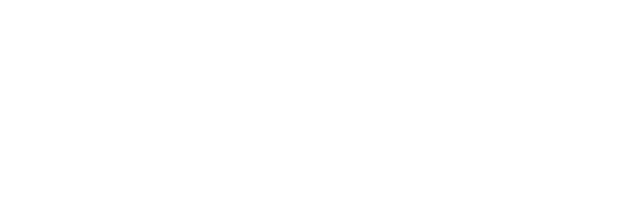
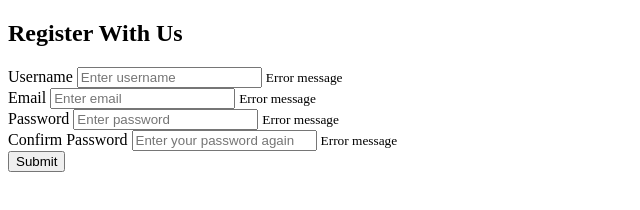
Before and after one commit to BryanS1989/frontend-javascript-pec1, a plain HTML site: page index.html in a window 1280 px wide. Shown: the whole page, without its empty margins (0-640 px from the left). Drawn offline with Linux system fonts and the light colour scheme.

Commit message:
CREATE a new sign up form

```diff
--- a/index.html
+++ b/index.html
@@ -7,11 +7,44 @@
     <meta name="viewport" content="width=device-width, initial-scale=1.0">
     <meta name="description" content="Introducción al desarrollo Frontend con framework JavaScript: PEC 1">
     <link rel="stylesheet" type="text/css" href="styles/styles.css" />
-    <title>PEC 1</title>
+    <script async type="text/javascript" src="./scripts/script.js"></script>
+    <title>PEC 1: Form Validator</title>
 </head>
 
 <body>
+    <div class="container">
+        <form id="form" class="form">
+            <h2>Register With Us</h2>
+            <!-- USER NAME -->
+            <div class="form-control">
+                <label for="username">Username</label>
+                <input type="text" id="username" placeholder="Enter username">
+                <small>Error message</small>
+            </div>
 
+            <!-- USER EMAIL -->
+            <div class="form-control">
+                <label for="email">Email</label>
+                <input type="text" id="email" placeholder="Enter email">
+                <small>Error message</small>
+            </div>
+
+            <!-- USER PASSWORD -->
+            <div class="form-control">
+                <label for="password">Password</label>
+                <input type="password" id="password" placeholder="Enter password">
+                <small>Error message</small>
+            </div>
+
+            <!-- PASSWORD CONFIRMATION -->
+            <div class="form-control">
+                <label for="password2">Confirm Password</label>
+                <input type="password" id="password2" placeholder="Enter your password again">
+                <small>Error message</small>
+            </div>
+            <button type="submit">Submit</button>
+        </form>
+    </div>
 </body>
 
 </html>
```
